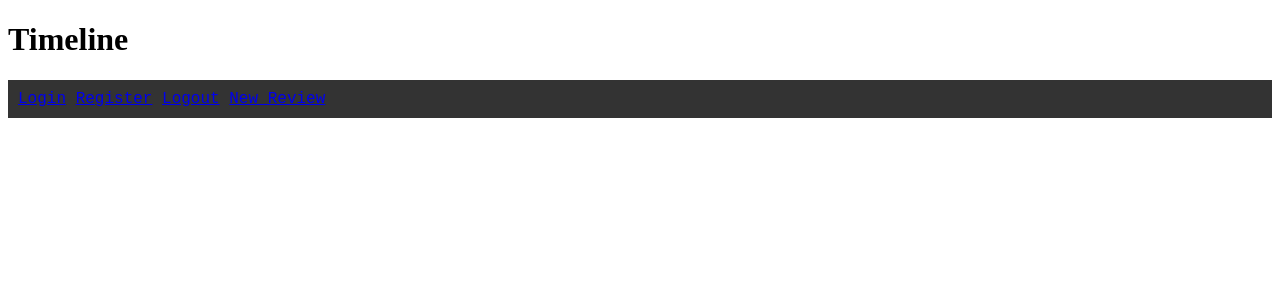
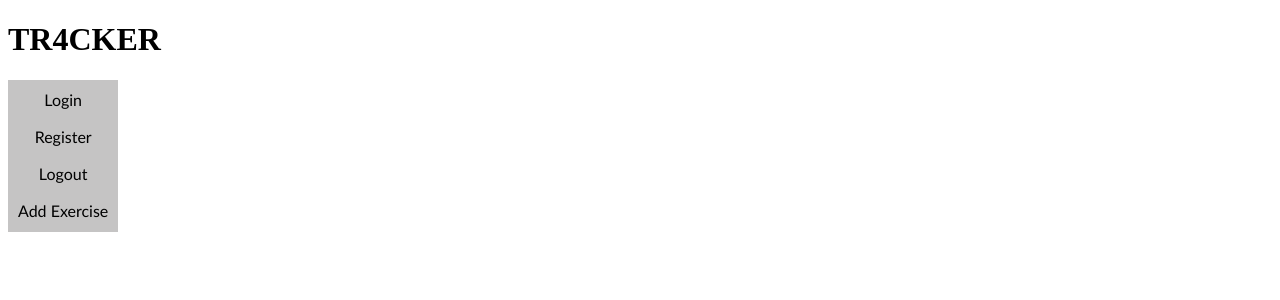
Before and after one commit to baen/TR4CKER, a Flask app: template templates/base.html in a window 1280 px wide. Shown: the top 300 px of the page. Run offline with Flask 3, Linux system fonts and the light colour scheme; the template is opened without the code that fills it, so the values that code supplies are empty.

Commit message:
Update 9
Fixed sidebar for the base html file.

```diff
--- a/static/style.css
+++ b/static/style.css
@@ -26,18 +26,32 @@
     padding-bottom: 3%;
 }
 
+a:link {
+  color: black;
+  text-decoration: none;
+  font-family: 'Gill Sans', 'Gill Sans MT', Calibri, 'Trebuchet MS', sans-serif;
+}
+
 a:hover, a:active {
-  background-color: grey;
+  background-color: white;
+  padding: 9px;
 }
+
 
 .topnav{
   overflow: hidden;
-  background-color: #333;
-  position: relative;
-    font-family: 'Courier New', Courier, monospace;
-    padding: 10px;
-    color: black;
+  background-color: #c5c4c4;
+  color: black;
+  text-decoration: none;
+  font-style: none;
+  position: fixed;
+  font-family: 'Courier New', Courier, monospace;
+  padding: 10px;
+  text-align: center;
 }
-a:hover, a:active {
-  background-color: grey;
+
+ul{
+  list-style-type: none;
+  margin: 0;
+  padding: 0;
 }
--- a/templates/base.html
+++ b/templates/base.html
@@ -9,21 +9,25 @@
 
     <title>TR4CKER</title>
 
-    <link rel="stylesheet" href="static/css/style.css" />
+    <link rel="stylesheet" href="/static/style.css" />
 </head>
 <body>
     <header>
-        <h1 class="banner">Timeline</h1>
+        <h1 class="banner">TR4CKER</h1>
     </header>
 
     <div class="topnav">
+                <ul>
+                    <li><a href="/login" class="sidebarbutton">Login</a></li>
+                <p></p>
+                    <li><a href="/register" class="sidebarbutton">Register</a></li>
+                <p></p>
+                    <li><a href="/logout" class="sidebarbutton">Logout</a></li>
+                <p></p>
+                    <li><a href="/add" class="sidebarbutton">Add Exercise</a></li>
+                </ul>
 
-                    <a href="/login" class="sidebarbutton">Login</a>
-                    <a href="/register" class="sidebarbutton">Register</a>
-
-                    <a href="/logout" class="sidebarbutton">Logout</a>
-                    <a href="/add" class="sidebarbutton">New Review</a>
-    </div>
+                </div>
     <script src="{{ url_for('static', filename='js/app.js') }}"></script>
 </body>
 </html>
```
Also changed, not shown: templates/firstpg.html (line endings or trailing spaces).
